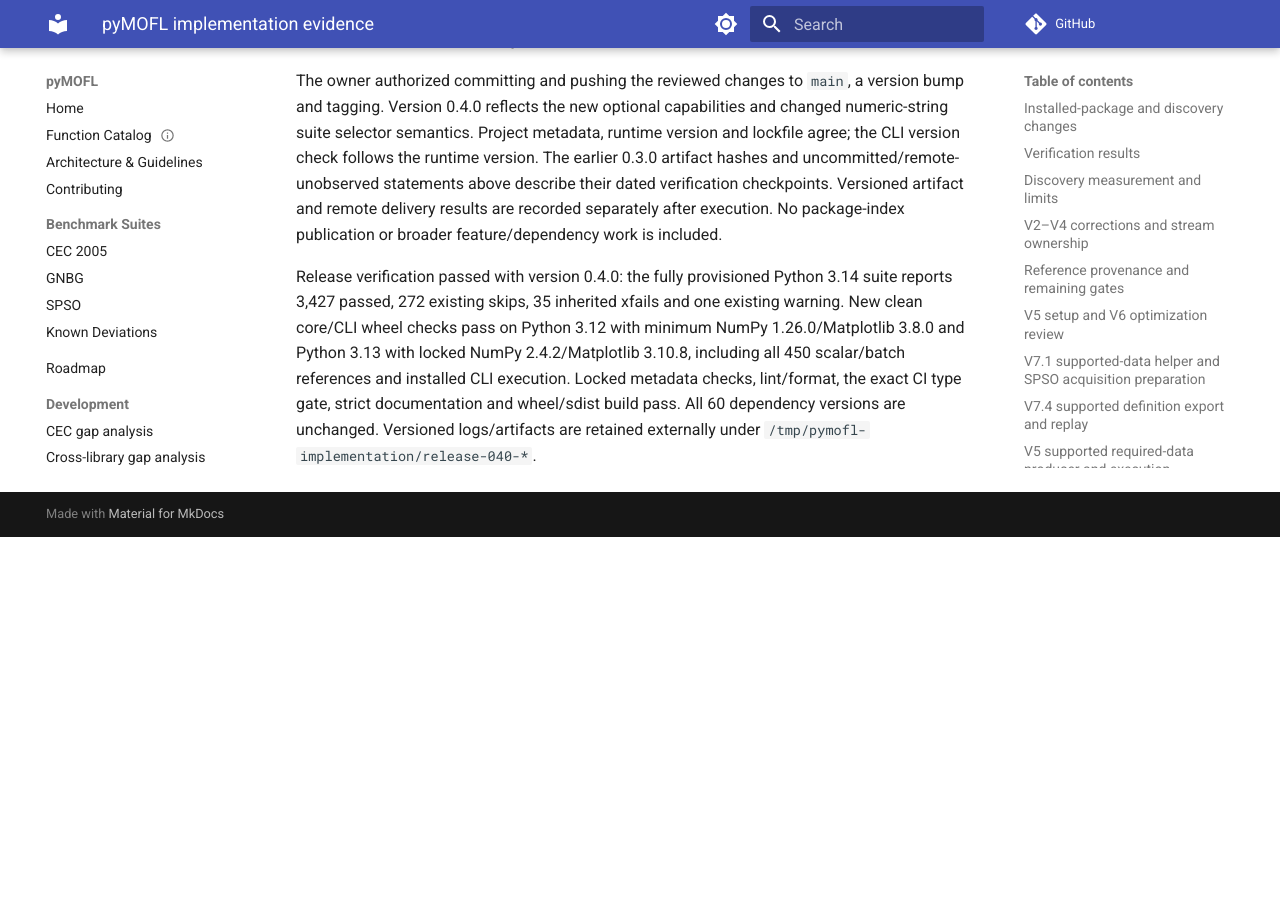
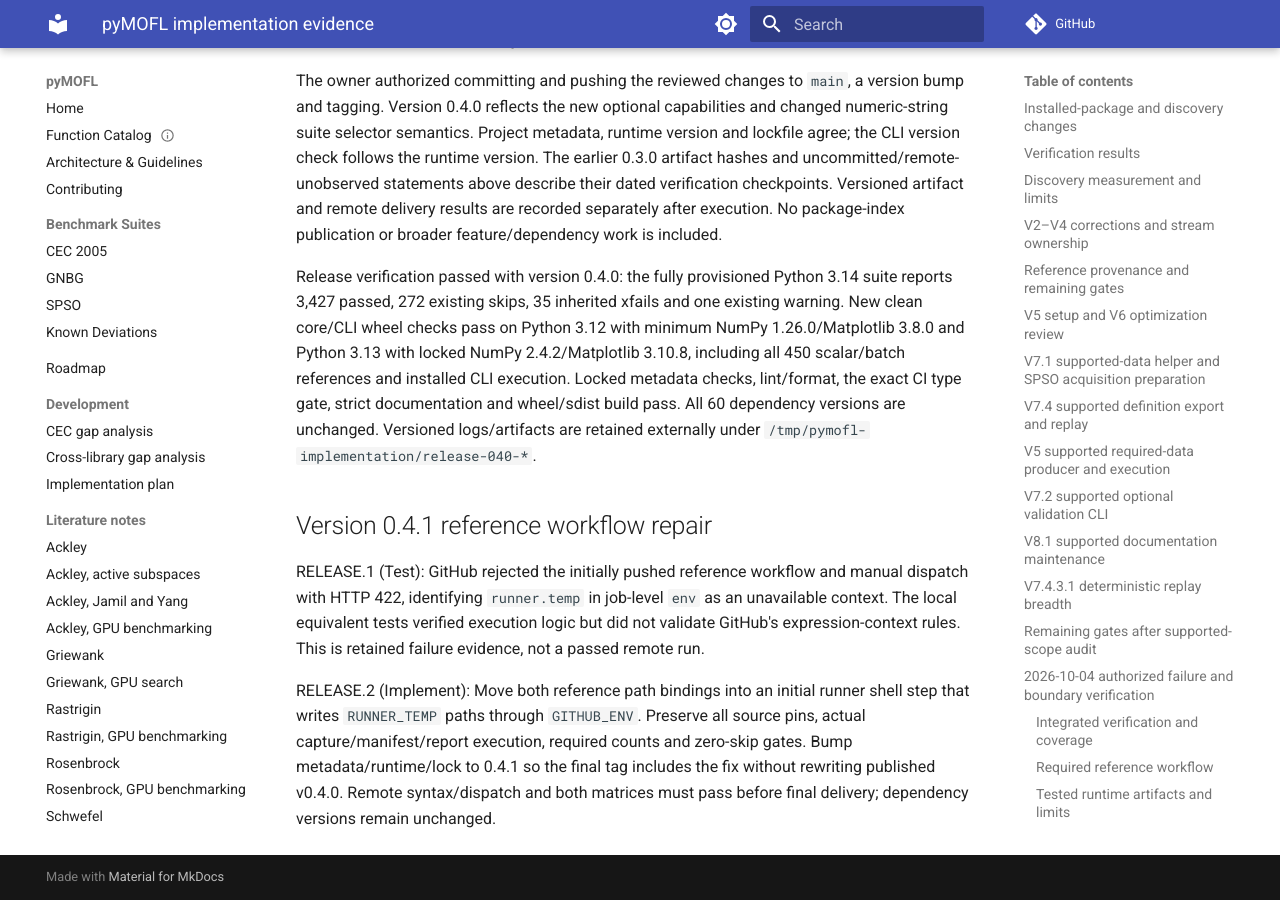
Before and after one commit to firestrand/pyMOFL, an MkDocs documentation site: the page built from docs/implementation-progress.md, in a window 1280 px wide and 900 px high, scrolled down 16596 px. Built offline with MkDocs 1.6.1 and Material for MkDocs 9.7.7, drawn with Linux system fonts in a browser that asks for light colours; comment, search, counter and statistics services are not loaded; before the commit the page ends 17133 px from its top, so only the background shows below that.

Commit message:
fix(ci): initialize reference paths on the runner for 0.4.1

```diff
--- a/docs/implementation-progress.md
+++ b/docs/implementation-progress.md
@@ -696,3 +696,18 @@
 strict documentation and wheel/sdist build pass. All 60 dependency versions
 are unchanged. Versioned logs/artifacts are retained externally under
 `/tmp/pymofl-implementation/release-040-*`.
+
+## Version 0.4.1 reference workflow repair
+
+RELEASE.1 (Test): GitHub rejected the initially pushed reference workflow and
+manual dispatch with HTTP 422, identifying `runner.temp` in job-level `env`
+as an unavailable context. The local equivalent tests verified execution logic
+but did not validate GitHub's expression-context rules. This is retained failure
+evidence, not a passed remote run.
+
+RELEASE.2 (Implement): Move both reference path bindings into an initial runner
+shell step that writes `RUNNER_TEMP` paths through `GITHUB_ENV`. Preserve all
+source pins, actual capture/manifest/report execution, required counts and
+zero-skip gates. Bump metadata/runtime/lock to 0.4.1 so the final tag includes
+the fix without rewriting published v0.4.0. Remote syntax/dispatch and both
+matrices must pass before final delivery; dependency versions remain unchanged.
--- a/docs/improvement-proposal.md
+++ b/docs/improvement-proposal.md
@@ -88,7 +88,7 @@
 
 | ID | Facts / tier | Evidence path and literal command | Oracle and fixture/configuration dependencies |
 | :--- | :--- | :--- | :--- |
-| E01 | F01 / 1 | `scripts/verify_installed_package.py`; `uv run --locked python scripts/verify_installed_package.py --wheel /tmp/pymofl-artifacts/pymofl-0.4.0-py3-none-any.whl` | Two isolated installed environments outside checkout, core and CLI; DATA-01 packaged suite case; observed import/dependency presence |
+| E01 | F01 / 1 | `scripts/verify_installed_package.py`; `uv run --locked python scripts/verify_installed_package.py --wheel /tmp/pymofl-artifacts/pymofl-0.4.1-py3-none-any.whl` | Two isolated installed environments outside checkout, core and CLI; DATA-01 packaged suite case; observed import/dependency presence |
 | E02 | F02 / 1; C01 / 2 | `tests/test_registry.py`; `uv run --locked pytest tests/test_registry.py tests/test_api.py` | Alias snapshot derived from source and loaded class identities; explicit `scan_package(pkg_name)` and registration behavior; no fabricated plugin inputs |
 | E03 | F03 / 1 | Extend existing `tests/core/test_composed_function.py`; `uv run --locked pytest tests/core/test_composed_function.py -k internal_type_error` | DEC-01 authorized controlled fault fixture; same failure object/cause and one invocation; base and output stages; DATA-01 input |
 | E04 | F04 / 1; C02 / 2 | Existing `tests/core/test_composed_function.py`, `tests/core/test_batch_vectorization.py`, plus named DATA-01 cases; `uv run --locked pytest tests/core/test_composed_function.py tests/core/test_batch_vectorization.py` | DATA-01 independent reference outputs where applicable; protecting deterministic characterization; existing generated fixtures remain inherited baseline only |
--- a/pyproject.toml
+++ b/pyproject.toml
@@ -4,7 +4,7 @@
 
 [project]
 name = "pyMOFL"
-version = "0.4.0"
+version = "0.4.1"
 description = "Python Modular Optimization Function Library"
 readme = "README.md"
 authors = [
--- a/src/pyMOFL/__init__.py
+++ b/src/pyMOFL/__init__.py
@@ -7,7 +7,7 @@
 along with tools for transforming and composing these functions to create complex benchmarks.
 """
 
-__version__ = "0.4.0"
+__version__ = "0.4.1"
 
 # Import the base class from the new location
 from pyMOFL.registry import _discover_builtins
```
Also changed, not shown: CHANGELOG.md (+5 -0 lines), 2 other files.
